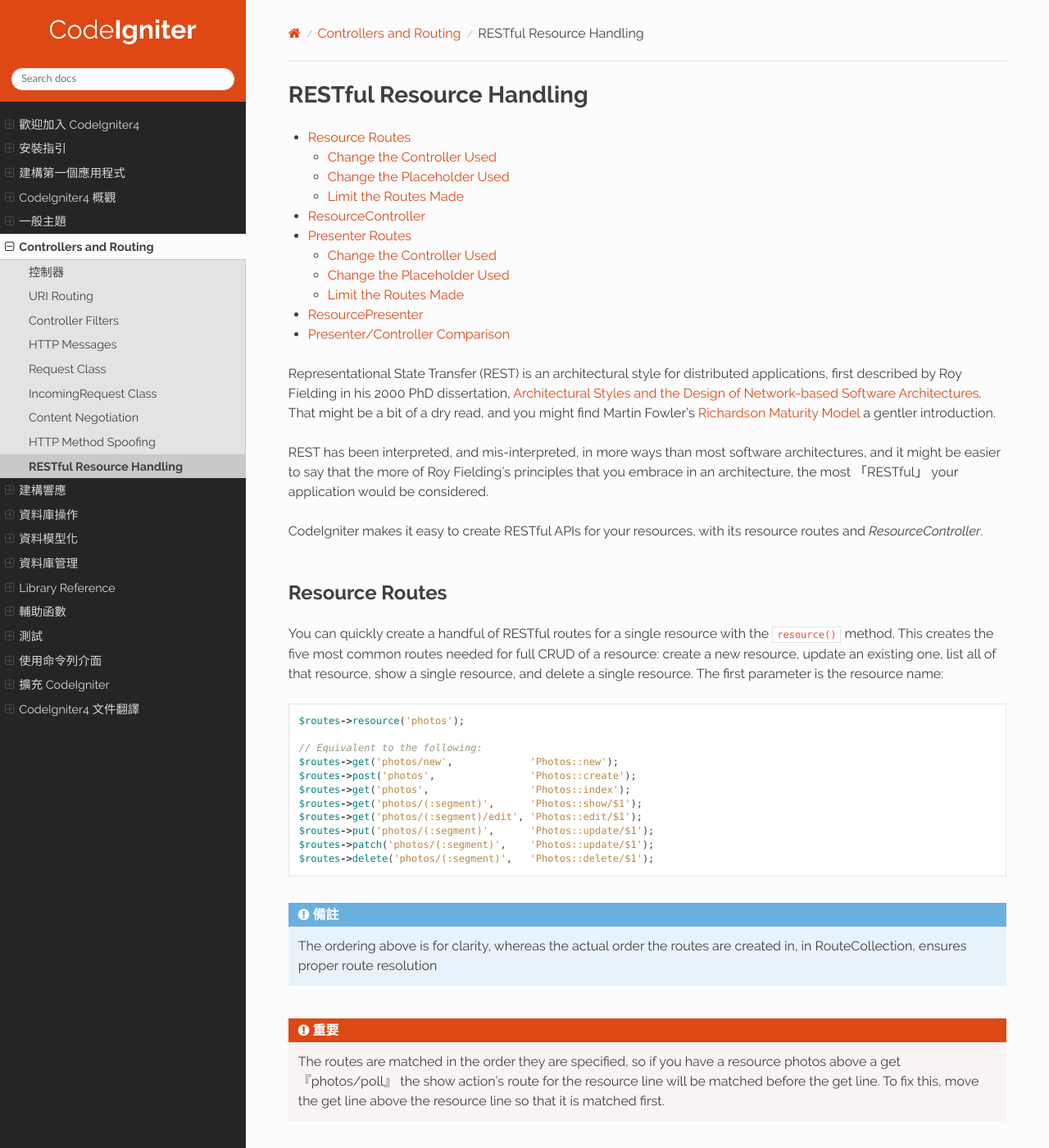
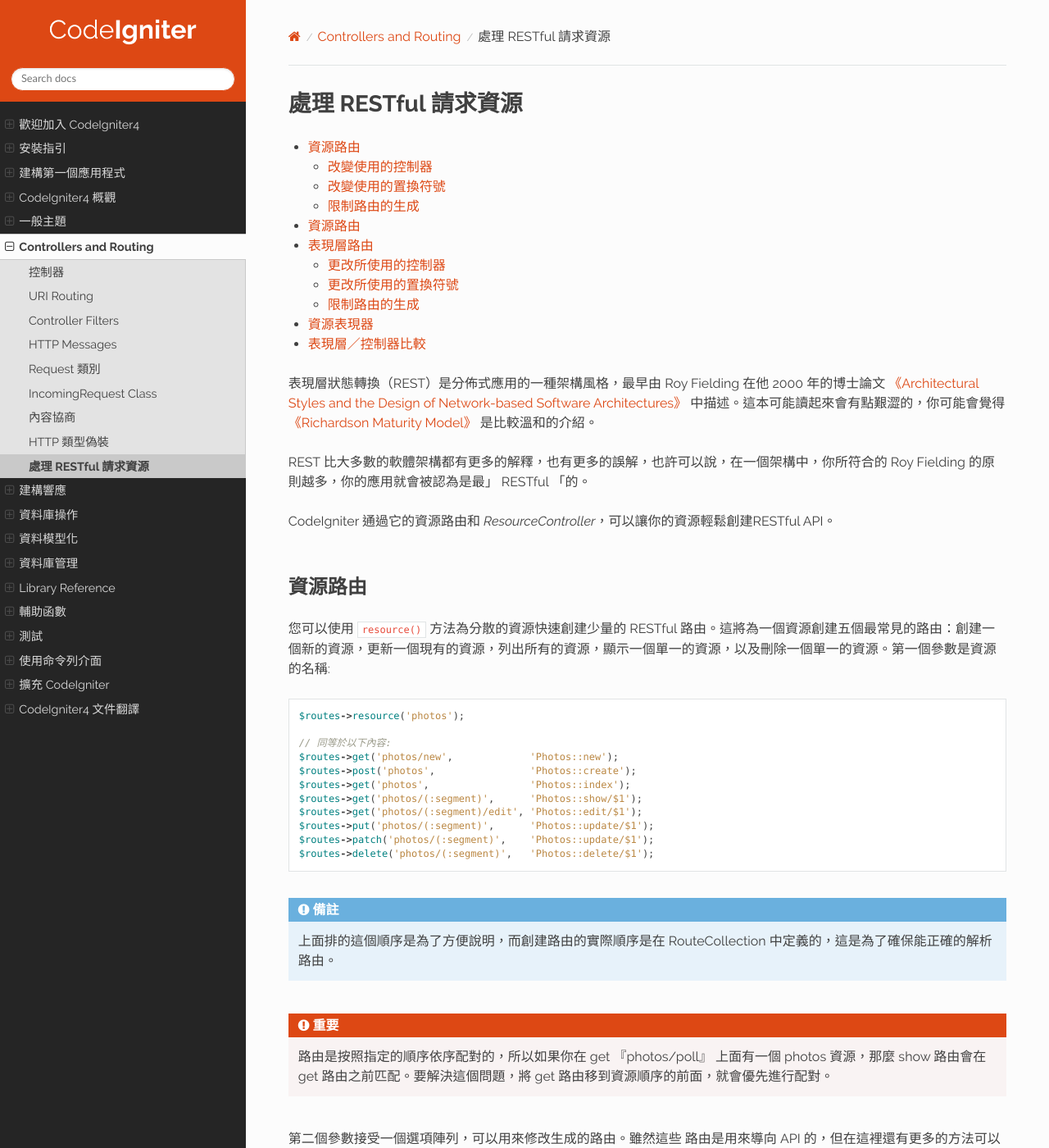
Before and after one commit to monkenWu/codeIgniter4-taiwan-User-Guide, a Sphinx documentation site: the page built from source/incoming/restful.rst, in a window 1280 px wide and 1400 px high. Shown: the whole window at 82% size. Built offline with Sphinx 7.4.7 and the Read the Docs theme 2.0.0, drawn with Linux system fonts in a browser that asks for light colours; some of the changed text lies outside the part shown.

Commit message:
協商、偽裝、restful、請求完成

```diff
--- a/source/incoming/restful.rst
+++ b/source/incoming/restful.rst
@@ -1,38 +1,25 @@
-RESTful Resource Handling
+處理 RESTful 請求資源
 #######################################################
 
 .. contents::
     :local:
     :depth: 2
 
-Representational State Transfer (REST) is an architectural style for
-distributed applications, first described by Roy Fielding in his
-2000 PhD dissertation, `Architectural Styles and
-the Design of Network-based Software Architectures
-<https://www.ics.uci.edu/~fielding/pubs/dissertation/top.htm>`_.
-That might be a bit of a dry read, and you might find Martin Fowler's
-`Richardson Maturity Model <https://martinfowler.com/articles/richardsonMaturityModel.html>`_
-a gentler introduction.
+表現層狀態轉換（REST）是分佈式應用的一種架構風格，最早由 Roy Fielding 在他 2000 年的博士論文 `《Architectural Styles and
+the Design of Network-based Software Architectures》 <https://www.ics.uci.edu/~fielding/pubs/dissertation/top.htm>`_ 中描述。這本可能讀起來會有點艱澀的，你可能會覺得 `《Richardson Maturity Model》 <https://martinfowler.com/articles/richardsonMaturityModel.html>`_ 是比較溫和的介紹。
 
-REST has been interpreted, and mis-interpreted, in more ways than most
-software architectures, and it might be easier to say that the more
-of Roy Fielding's principles that you embrace in an architecture, the
-most "RESTful" your application would be considered.
+REST 比大多數的軟體架構都有更多的解釋，也有更多的誤解，也許可以說，在一個架構中，你所符合的 Roy Fielding 的原則越多，你的應用就會被認為是最" RESTful "的。
 
-CodeIgniter makes it easy to create RESTful APIs for your resources,
-with its resource routes and `ResourceController`.
+CodeIgniter 通過它的資源路由和 `ResourceController`，可以讓你的資源輕鬆創建RESTful API。
 
-Resource Routes
+資源路由
 ============================================================
 
-You can quickly create a handful of RESTful routes for a single resource with the ``resource()`` method. This
-creates the five most common routes needed for full CRUD of a resource: create a new resource, update an existing one,
-list all of that resource, show a single resource, and delete a single resource. The first parameter is the resource
-name::
+您可以使用 ``resource()`` 方法為分散的資源快速創建少量的 RESTful 路由。這將為一個資源創建五個最常見的路由：創建一個新的資源，更新一個現有的資源，列出所有的資源，顯示一個單一的資源，以及刪除一個單一的資源。第一個參數是資源的名稱::
 
     $routes->resource('photos');
 
-    // Equivalent to the following:
+    // 同等於以下內容:
     $routes->get('photos/new',             'Photos::new');
     $routes->post('photos',                'Photos::create');
     $routes->get('photos',                 'Photos::index');
@@ -42,13 +29,12 @@
     $routes->patch('photos/(:segment)',    'Photos::update/$1');
     $routes->delete('photos/(:segment)',   'Photos::delete/$1');
 
-.. note:: The ordering above is for clarity, whereas the actual order the routes are created in, in RouteCollection, ensures proper route resolution
+.. note:: 上面排的這個順序是為了方便說明，而創建路由的實際順序是在 RouteCollection 中定義的，這是為了確保能正確的解析路由。
 
-.. important:: The routes are matched in the order they are specified, so if you have a resource photos above a get 'photos/poll' the show action's route for the resource line will be matched before the get line. To fix this, move the get line above the resource line so that it is matched first.
+.. important:: 路由是按照指定的順序依序配對的，所以如果你在 get 'photos/poll' 上面有一個 photos 資源，那麼 show 路由會在 get 路由之前匹配。要解決這個問題，將 get 路由移到資源順序的前面，就會優先進行配對。
 
-The second parameter accepts an array of options that can be used to modify the routes that are generated. While these
-routes are geared toward API-usage, where more methods are allowed, you can pass in the 'websafe' option to have it
-generate update and delete methods that work with HTML forms::
+第二個參數接受一個選項陣列，可以用來修改生成的路由。雖然這些
+路由是用來導向 API 的，但在這裡還有更多的方法可以使用，你可以通過傳入 'websafe' 選項來讓它生成 update 和 delete 方法，可和 HTML 表單一起使用::
 
     $routes->resource('photos', ['websafe' => 1]);
 
@@ -56,87 +42,79 @@
     $routes->post('photos/(:segment)/delete', 'Photos::delete/$1');
     $routes->post('photos/(:segment)',        'Photos::update/$1');
 
-Change the Controller Used
+改變使用的控制器
 --------------------------
 
-You can specify the controller that should be used by passing in the ``controller`` option with the name of
-the controller that should be used::
+你可以通過在選項中輸入 ``controller`` 和你想指定的控制器名稱來指定使用的控制器::
 
-    $routes->resource('photos', ['controller' =>'App\Gallery']);
+	$routes->resource('photos', ['controller' =>'App\Gallery']);
 
-    // Would create routes like:
-    $routes->get('photos', 'App\Gallery::index');
+	// Would create routes like:
+	$routes->get('photos', 'App\Gallery::index');
 
-Change the Placeholder Used
+改變使用的置換符號
 ---------------------------
 
-By default, the ``segment`` placeholder is used when a resource ID is needed. You can change this by passing
-in the ``placeholder`` option with the new string to use::
+預設情況下，當需要資源 ID 時，會使用 ``segment`` 置換符號。但你也可以通過傳遞 ``placeholder`` 選項來改變它::
 
-    $routes->resource('photos', ['placeholder' => '(:num)']);
+	$routes->resource('photos', ['placeholder' => '(:num)']);
 
-    // Generates routes like:
-    $routes->get('photos/(:num)', 'Photos::show/$1');
+	// Generates routes like:
+	$routes->get('photos/(:num)', 'Photos::show/$1');
 
-Limit the Routes Made
+限制路由的生成
 ---------------------
 
-You can restrict the routes generated with the ``only`` option. This should be an array or comma separated list of method names that should
-be created. Only routes that match one of these methods will be created. The rest will be ignored::
+你可以使用 ``only`` 選項來限制路由的生成。這應該是一個陣列或由逗號分隔的方法名稱列表，只有符合這些方法之一的路由才會被創造。其他的路由將被忽略::
 
-    $routes->resource('photos', ['only' => ['index', 'show']]);
+	$routes->resource('photos', ['only' => ['index', 'show']]);
 
-Otherwise you can remove unused routes with the ``except`` option. This option run after ``only``::
+或是，你也可以用 ``except`` 選項來排除指定的路由。該選項會在``only`` 之後執行::
 
-    $routes->resource('photos', ['except' => 'new,edit']);
+	$routes->resource('photos', ['except' => 'new,edit']);
 
-Valid methods are: index, show, create, update, new, edit and delete.
+有效的方法包括：index、show、create、update、new、edit 以及 delete。
 
-ResourceController
+資源路由
 ============================================================
 
-The `ResourceController` provides a convenient starting point for your RESTful API,
-with methods that correspond to the resource routes above.
+`ResourceController` 為你的 RESTful API 提供了一個方便的進入點，它有著與上述資源路由相對應的方法。
 
-Extend it, over-riding the `modelName` and `format` properties, and then
-implement those methods that you want handled.::
+擴展它，覆蓋 `modelName` 和 `format` 屬性，然後實作你想使用的方法::
 
-    <?php namespace App\Controllers;
+	<?php namespace App\Controllers;
 
-    use CodeIgniter\RESTful\ResourceController;
+	use CodeIgniter\RESTful\ResourceController;
 
-    class Photos extends ResourceController
-    {
-        protected $modelName = 'App\Models\Photos';
-        protected $format    = 'json';
+	class Photos extends ResourceController
+	{
 
-        public function index()
-        {
-            return $this->respond($this->model->findAll());
-        }
+		protected $modelName = 'App\Models\Photos';
+		protected $format    = 'json';
 
-        // ...
-    }
+		public function index()
+		{
+			return $this->respond($this->model->findAll());
+		}
 
-The routing for this would be::
+                // ...
+	}
+
+這個路由會是::
 
     $routes->resource('photos');
 
-Presenter Routes
+表現層路由
 ============================================================
 
-You can quickly create a presentation controller which aligns
-with a resource controller, using the ``presenter()`` method. This
-creates routes for the controller methods that would return views
-for your resource, or process forms submitted from those views.
+使用 ``presenter（）`` 方法，你可以用像創建資源控制器一樣的方式，快速創建一個表現層控制器。這為控制器方法創建路由，該方法將回傳你的視圖資源，或處理從這些視圖中提交的表單。
 
-It is not needed, since the presentation can be handled with
-a conventional controller - it is a convenience.
-Its usage is similar to the resource routing::
+因為你可以使用傳統的控制器，所以不是非用它不可，但使用它你會比較方便。它的用法類似資源路由::
+
 
     $routes->presenter('photos');
 
-    // Equivalent to the following:
+    // 同等於以下內容:
     $routes->get('photos/new',                'Photos::new');
     $routes->post('photos/create',            'Photos::create');
     $routes->post('photos',                   'Photos::create');   // alias
@@ -148,92 +126,84 @@
     $routes->get('photos/remove/(:segment)',  'Photos::remove/$1');
     $routes->post('photos/delete/(:segment)', 'Photos::update/$1');
 
-.. note:: The ordering above is for clarity, whereas the actual order the routes are created in, in RouteCollection, ensures proper route resolution
+.. note:: 上面排的這個順序是為了方便說明，而創建路由的實際順序是在 RouteCollection 中定義的，這是為了確保能正確的解析路由。
 
-You would not have routes for `photos` for both a resource and a presenter
-controller. You need to distinguish them, for instance::
+你不會同時為資源和表現層控制器提供 `photos` 路由，你應該用個方法來區分它們，例如::
 
     $routes->resource('api/photo');
     $routes->presenter('admin/photos');
 
 
-The second parameter accepts an array of options that can be used to modify the routes that are generated.
+第二個參數接受一個選項陣列，可以用來修改生成的路由。
 
-Change the Controller Used
+更改所使用的控制器
 --------------------------
 
-You can specify the controller that should be used by passing in the ``controller`` option with the name of
-the controller that should be used::
+你可以通過 ``controller`` 選項來傳遞需要更改的控制器的名字來指定實際使用的控制器::
 
-    $routes->presenter('photos', ['controller' =>'App\Gallery']);
+	$routes->presenter('photos', ['controller' =>'App\Gallery']);
 
-    // Would create routes like:
-    $routes->get('photos', 'App\Gallery::index');
+	// 這會生成如下的路由:
+	$routes->get('photos', 'App\Gallery::index');
 
-Change the Placeholder Used
+更改所使用的置換符號
 ---------------------------
 
-By default, the ``segment`` placeholder is used when a resource ID is needed. You can change this by passing
-in the ``placeholder`` option with the new string to use::
+預設情況下，當需要資源 ID 時，我們使用 ``segment`` 置換符號。你可以通過 ``placeholder`` 選項來傳遞一個新的字串來指定新的置換符號::
 
-    $routes->presenter('photos', ['placeholder' => '(:num)']);
+	$routes->presenter('photos', ['placeholder' => '(:num)']);
 
-    // Generates routes like:
-    $routes->get('photos/(:num)', 'Photos::show/$1');
+	// 這會生成如下的路由:
+	$routes->get('photos/(:num)', 'Photos::show/$1');
 
-Limit the Routes Made
+限制路由的生成
 ---------------------
 
-You can restrict the routes generated with the ``only`` option. This should be an array or comma separated list of method names that should
-be created. Only routes that match one of these methods will be created. The rest will be ignored::
+你可以使用 ``only`` 選項來限制路由的生成。這應該是一個陣列或由逗號分隔的方法名稱列表，只有符合這些方法之一的路由才會被創造。其他的路由將被忽略::
 
-    $routes->presenter('photos', ['only' => ['index', 'show']]);
+	$routes->presenter('photos', ['only' => ['index', 'show']]);
 
-Otherwise you can remove unused routes with the ``except`` option. This option run after ``only``::
+或是，你也可以用 ``except`` 選項來排除指定的路由。該選項會在``only`` 之後執行::
 
-    $routes->presenter('photos', ['except' => 'new,edit']);
+	$routes->presenter('photos', ['except' => 'new,edit']);
 
-Valid methods are: index, show, new, create, edit, update, remove and delete.
+有效的方法包括：index、show、create、update、new、edit 以及 delete。
 
-ResourcePresenter
+資源表現器
 ============================================================
 
-The `ResourcePresenter` provides a convenient starting point for presenting views
-of your resource, and processing data from forms in those views,
-with methods that align to the resource routes above.
+`ResourcePresenter` 提供了一個便捷的進入點，來為你輸出對應資源的視圖，而它同樣也可使用如同資源路由的方法來處理從這些視圖裡提交的表單。
 
-Extend it, over-riding the `modelName` property, and then
-implement those methods that you want handled.::
+繼承或覆蓋 `modelName` 屬性，並實作那些你需要呼叫的方法::
 
-    <?php namespace App\Controllers;
+	<?php namespace App\Controllers;
 
-    use CodeIgniter\RESTful\ResourcePresenter;
+	use CodeIgniter\RESTful\ResourcePresenter;
 
-    class Photos extends ResourcePresenter
-    {
+	class Photos extends ResourcePresenter
+	{
 
-        protected $modelName = 'App\Models\Photos';
+		protected $modelName = 'App\Models\Photos';
 
-        public function index()
-        {
-            return view('templates/list',$this->model->findAll());
-        }
+		public function index()
+		{
+			return view('templates/list',$this->model->findAll());
+		}
 
-        // ...
-    }
+                // ...
+	}
 
-The routing for this would be::
+生成的路由會長這樣子::
 
     $routes->presenter('photos');
 
-Presenter/Controller Comparison
+表現層／控制器比較
 =============================================================
 
-This table presents a comparison of the default routes created by `resource()`
-and `presenter()` with their corresponding Controller functions.
+下表對比了分別用 ``resource()`` 和 ``presenter()`` 方法創建的預設路由以及對應的控制器方法。
 
 ================ ========= ====================== ======================== ====================== ======================
-Operation        Method    Controller Route       Presenter Route          Controller Function    Presenter Function
+操作        	 方法       控制器路由             表現層路由                控制器方法             表現層方法
 ================ ========= ====================== ======================== ====================== ======================
 **New**          GET       photos/new             photos/new               ``new()``              ``new()``
 **Create**       POST      photos                 photos                   ``create()``           ``create()``
```
Also changed, not shown: source/incoming/content_negotiation.rst (+28 -50 lines), source/incoming/methodspoofing.rst (+6 -12 lines), source/incoming/request.rst (+41 -56 lines).
